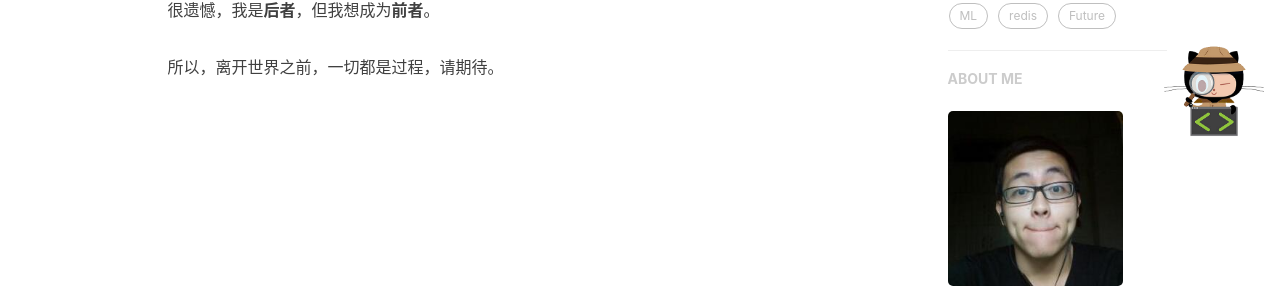
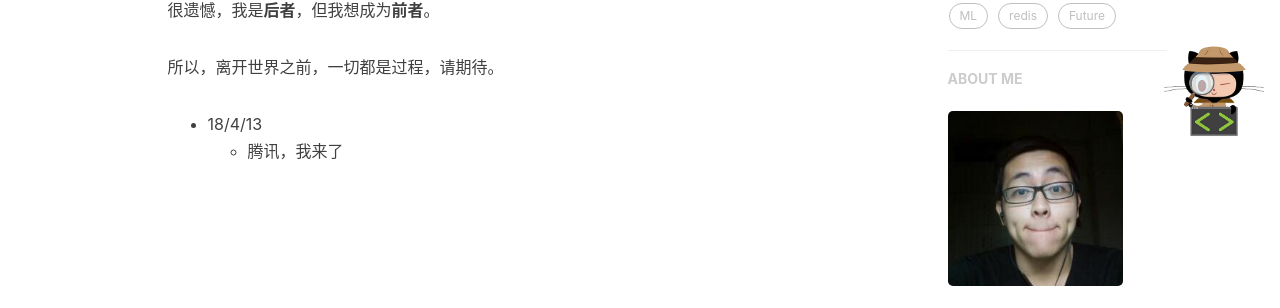
Before and after one commit to Gordon-Deng/Gordon-Deng.github.io, a Jekyll site: the page built from about.html, in a window 1280 px wide. Shown: the part 739-1047 px from the top of the page. Built offline with Jekyll 4.4.1, drawn with Linux system fonts in a browser that asks for light colours; nearby versions of some CDN libraries; comment, search, counter and statistics services are not loaded.

Commit message:
about work

```diff
--- a/_includes/about/zh.md
+++ b/_includes/about/zh.md
@@ -9,3 +9,6 @@ Hey，我是邓高登，一名刚想敲代码的渣渣，自身绝招尚在开
 很遗憾，我是**后者**，但我想成为**前者**。
 
 所以，离开世界之前，一切都是过程，请期待。
+
+* 18/4/13
+   * 腾讯，我来了
```
